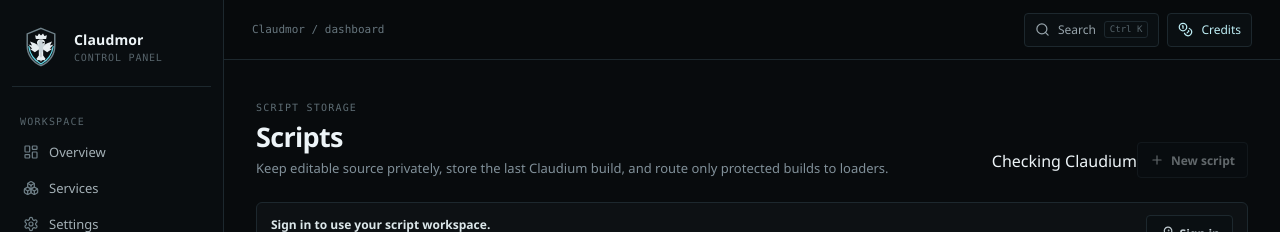
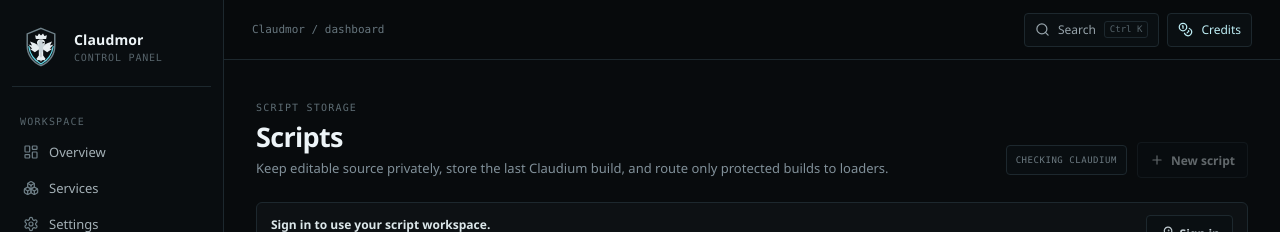
Before and after one commit to KryptIT/Cluadmor, a Next.js app: page /dashboard/scripts in a window 1280 px wide. Shown: the top 232 px of the page. Built offline with nearby package versions, Linux system fonts and the light colour scheme; no server answers; the database is empty.

Commit message:
Style Claudium backend status

```diff
--- a/app/dashboard/dashboard-extra.css
+++ b/app/dashboard/dashboard-extra.css
@@ -147,3 +147,9 @@
   .copyField{grid-template-columns:minmax(0,1fr) auto}
   .copyField>a.iconButton{grid-column:2}
 }
+
+.pageHeadActions{display:flex;align-items:center;gap:10px}
+.backendState{display:inline-flex;align-items:center;min-height:30px;padding:0 9px;border:1px solid var(--border);border-radius:4px;color:#6c7a81;background:#090e11;font:9px/1 ui-monospace,SFMono-Regular,Menlo,monospace;text-transform:uppercase;letter-spacing:.06em}
+.backendOnline{color:#78d7a8;border-color:#22533d;background:#0a1610}
+.backendOffline{color:#e19a9f;border-color:#54272c;background:#160c0e}
+@media(max-width:680px){.pageHeadActions{width:100%;align-items:stretch;flex-direction:column}.backendState{justify-content:center}}
```
